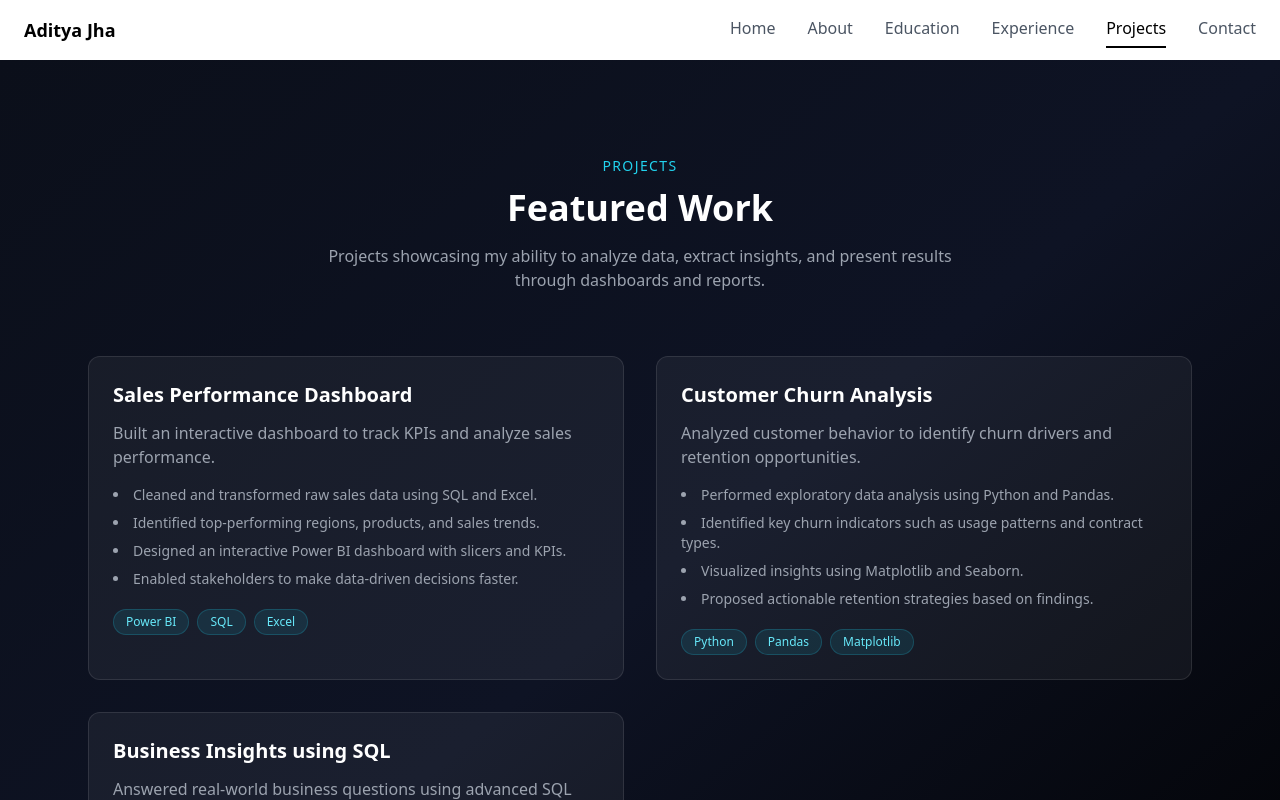
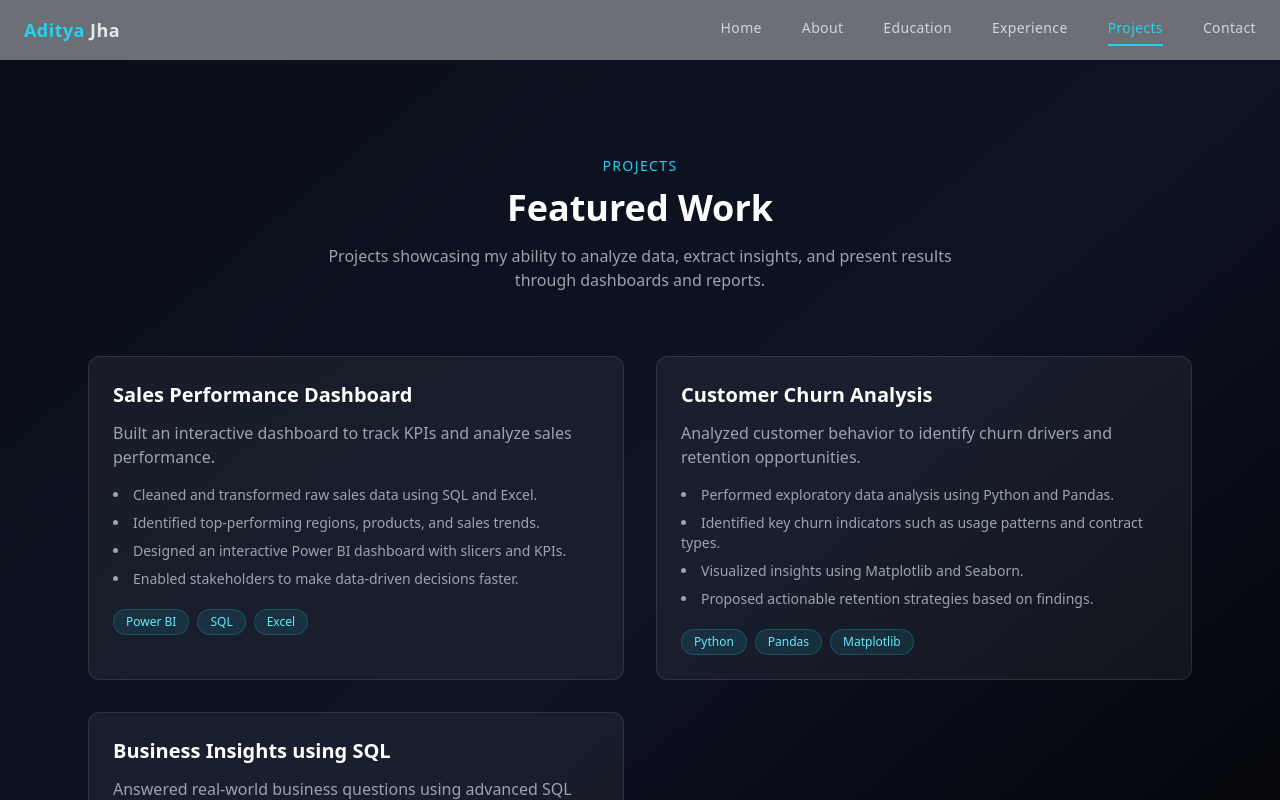
Before and after one commit to Nishar-Ahmad1132/Aditya-Portfolio, a React (Vite) app: page /projects in a window 1280 px wide. Shown: the top 800 px of the page. Built offline with nearby package versions, Linux system fonts and the light colour scheme.

Commit message:
Changes in navbar

```diff
--- a/src/components/Navbar.jsx
+++ b/src/components/Navbar.jsx
@@ -17,12 +17,8 @@ const Navbar = () => {
 
   const isActive = (path) => location.pathname === path;
 
-  // Detect scroll
   useEffect(() => {
-    const handleScroll = () => {
-      setScrolled(window.scrollY > 20);
-    };
-
+    const handleScroll = () => setScrolled(window.scrollY > 20);
     window.addEventListener("scroll", handleScroll);
     return () => window.removeEventListener("scroll", handleScroll);
   }, []);
@@ -30,34 +26,34 @@ const Navbar = () => {
   return (
     <nav
       className={`sticky top-0 z-50 transition-all duration-300
-        ${scrolled ? "bg-white/70 backdrop-blur-md shadow-sm" : "bg-white"}
+    ${
+      scrolled
+        ? "bg-[#0b0f1a]/80 backdrop-blur-lg border border-white/10 shadow-lg"
+        : "bg-[#0b0f1a]/60 backdrop-blur-md"
+    }
   `}
     >
       <div
         className={`max-w-7xl mx-auto px-6 py-4 flex justify-between items-center
-          ${scrolled ? "rounded-none md:rounded-md mx-2 md:mx-auto" : ""}
+    ${scrolled ? "rounded-xl mx-2 md:mx-auto" : ""}
   `}
       >
         {/* Logo */}
-        <Link
-          to="/"
-          className="text-lg font-bold"
-          onClick={() => setMenuOpen(false)}
-        >
-          Aditya Jha
+        <Link to="/" className="text-lg font-bold tracking-wide text-gray-200">
+          <span className="text-cyan-400">Aditya</span> Jha
         </Link>
 
         {/* Desktop Menu */}
-        <div className="hidden md:flex items-center space-x-8">
+        <div className="hidden md:flex items-center space-x-10">
           {navLinks.map((link) => (
             <Link
               key={link.name}
               to={link.path}
-              className={`relative pb-1 transition-all duration-200
+              className={`relative pb-1 text-sm tracking-wide transition-all duration-200
                 ${
                   isActive(link.path)
-                    ? "text-black after:absolute after:left-0 after:-bottom-1 after:w-full after:h-[2px] after:bg-black"
-                    : "text-gray-600 hover:text-black"
+                    ? "text-cyan-400 after:absolute after:left-0 after:-bottom-1 after:w-full after:h-[2px] after:bg-cyan-400"
+                    : "text-gray-300 hover:text-cyan-400"
                 }
               `}
             >
@@ -66,8 +62,11 @@ const Navbar = () => {
           ))}
         </div>
 
-        {/* Hamburger Button */}
-        <button className="md:hidden" onClick={() => setMenuOpen(!menuOpen)}>
+        {/* Hamburger */}
+        <button
+          className="md:hidden text-white"
+          onClick={() => setMenuOpen(!menuOpen)}
+        >
           <svg
             className="w-7 h-7"
             fill="none"
@@ -95,18 +94,18 @@ const Navbar = () => {
 
       {/* Mobile Menu */}
       {menuOpen && (
-        <div className="md:hidden bg-white/80 backdrop-blur-md border-t">
-          <div className="flex flex-col items-center py-8 space-y-6">
+        <div className="md:hidden bg-[#0b0f1a]/95 backdrop-blur-xl border-t border-white/10">
+          <div className="flex flex-col items-center py-10 space-y-7">
             {navLinks.map((link) => (
               <Link
                 key={link.name}
                 to={link.path}
                 onClick={() => setMenuOpen(false)}
-                className={`relative text-lg pb-1 transition-all
+                className={`relative text-lg transition-all
   ${
     isActive(link.path)
-                      ? "font-semibold after:absolute after:left-0 after:-bottom-1 after:w-full after:h-[2px] after:bg-black"
-                      : "text-gray-700 hover:text-black"
+      ? "text-cyan-400 font-semibold after:absolute after:left-0 after:-bottom-1 after:w-full after:h-[2px] after:bg-cyan-400"
+      : "text-gray-400 hover:text-cyan-400"
   }
 `}
               >
```
Lines whose indentation alone changed are shown as unchanged.
